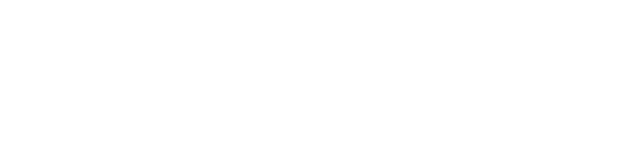
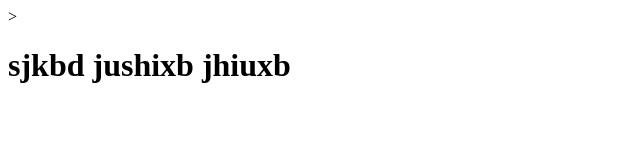
Before and after one commit to abuzorgifary/my-first-repo, a plain HTML site: page index.html in a window 1280 px wide. Shown: the whole page, without its empty margins (0-640 px from the left). Drawn offline with Linux system fonts and the light colour scheme.

Commit message:
added header

```diff
--- a/index.html
+++ b/index.html
@@ -7,6 +7,6 @@
   <title>My first github Repo</title>
 </head>
 <body>
-
+  ><h1>sjkbd jushixb jhiuxb</h1>
 </body>
 </html>
```
